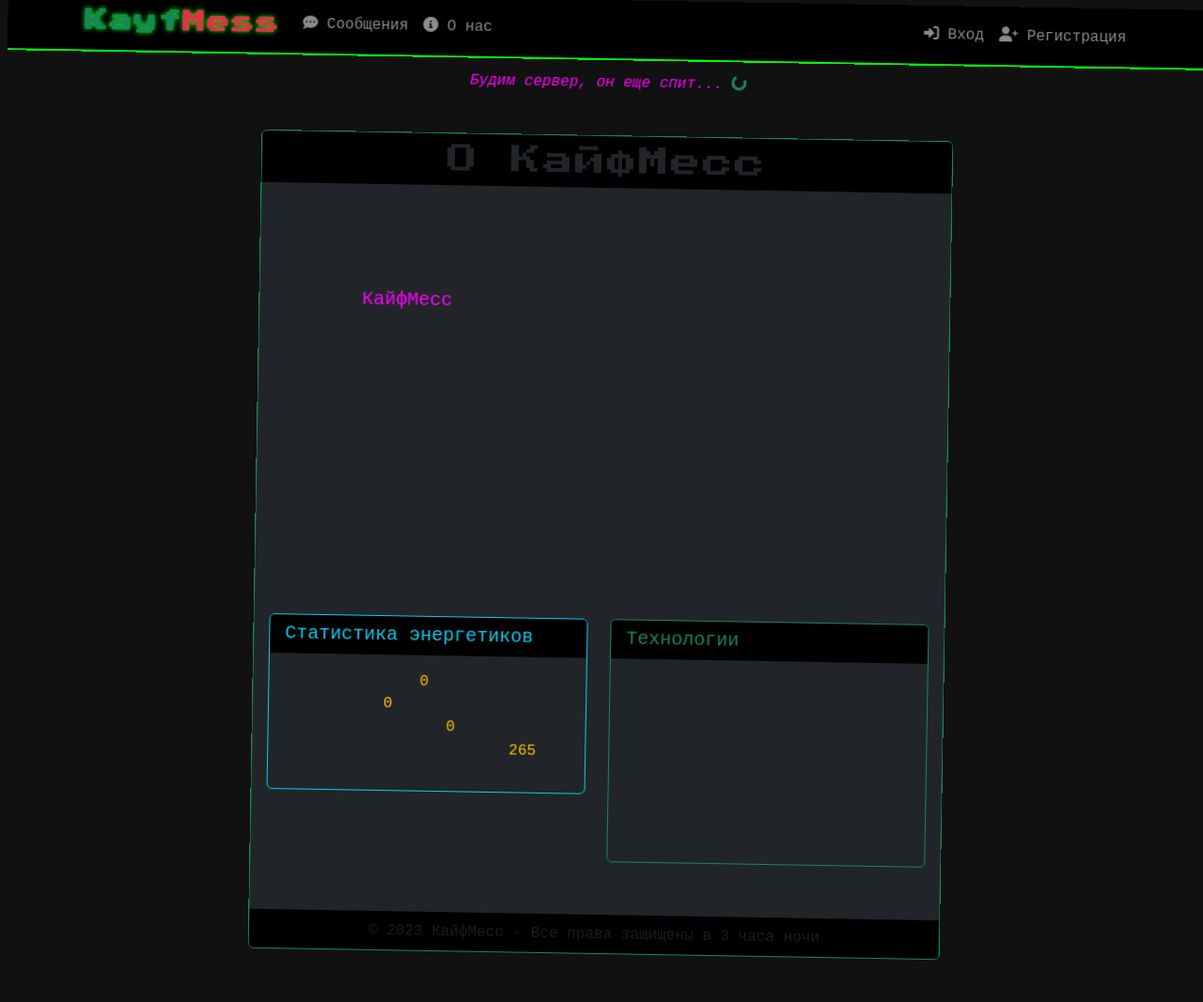
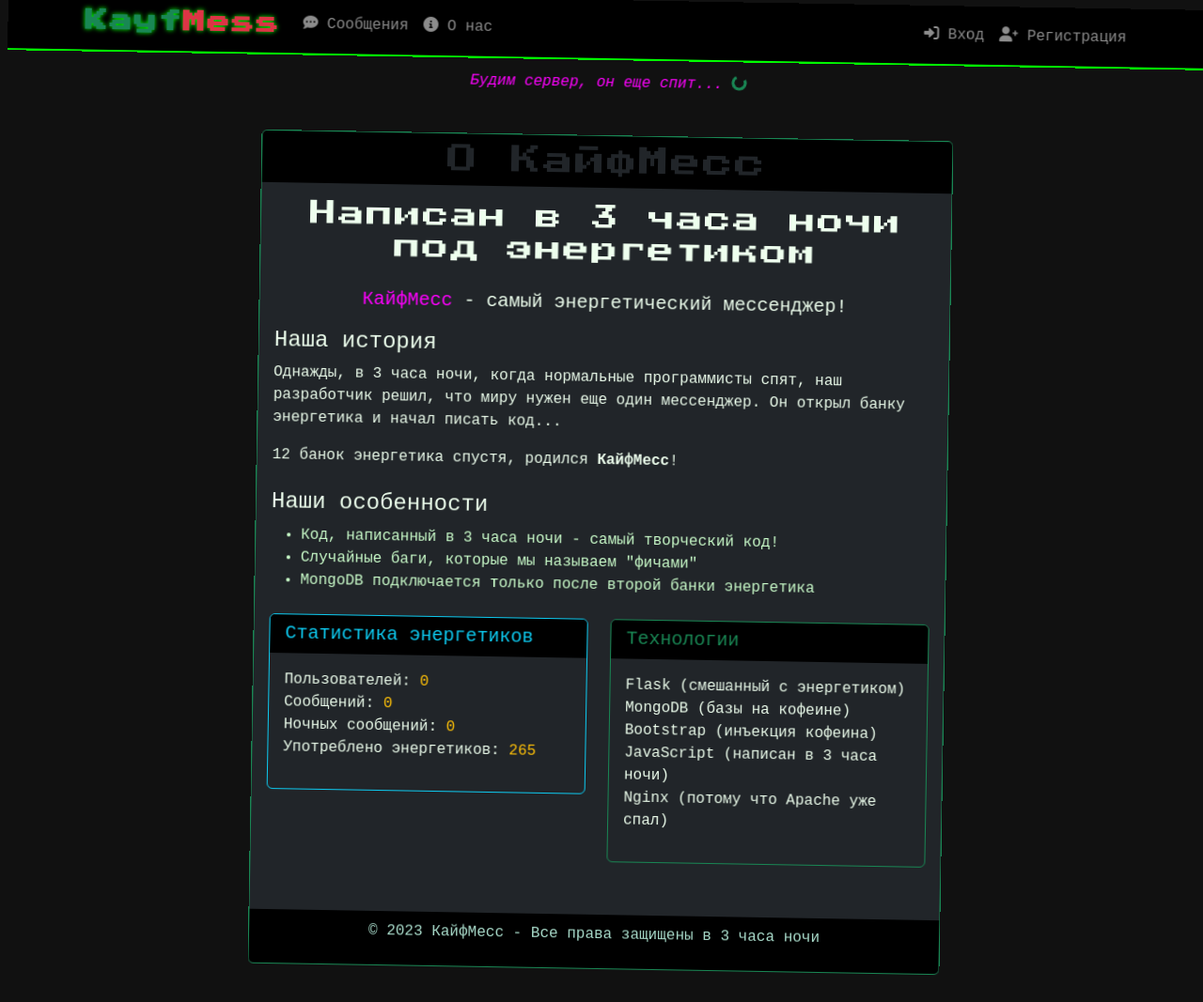
Before and after one commit to OccupiedNine220/KayfMess, a Flask app: a page that uses templates/base.html in a window 1280 px wide. Shown: the whole page at 94% size. Before the commit the page ends 1022 px from the top, so only its background shows below. Run offline with Flask 3, Linux system fonts and the light colour scheme; data that the repository does not hold is empty.

Commit message:
афлцвт

```diff
--- a/templates/about.html
+++ b/templates/about.html
@@ -21,13 +21,13 @@
 
                     <div class="mb-4">
                         <h4>Наша история</h4>
-                        <p>Однажды, в 3 часа ночи, когда нормальные программисты спят, наш разработчик решил, что миру нужен еще один мессенджер. Он открыл банку энергетика и начал писать код...</p>
-                        <p>12 банок энергетика спустя, родился <strong>КайфМесс</strong>!</p>
+                        <p style="color: #eeffee;">Однажды, в 3 часа ночи, когда нормальные программисты спят, наш разработчик решил, что миру нужен еще один мессенджер. Он открыл банку энергетика и начал писать код...</p>
+                        <p style="color: #eeffee;">12 банок энергетика спустя, родился <strong>КайфМесс</strong>!</p>
                     </div>
 
                     <div class="mb-4">
                         <h4>Наши особенности</h4>
-                        <ul>
+                        <ul style="color: #ccffcc;">
                             <li>Код, написанный в 3 часа ночи - самый творческий код!</li>
                             <li>Случайные баги, которые мы называем "фичами"</li>
                             <li>MongoDB подключается только после второй банки энергетика</li>
@@ -42,10 +42,10 @@
                                 </div>
                                 <div class="card-body">
                                     <ul class="list-unstyled">
-                                        <li>Пользователей: <span class="text-warning">{{ stats.users_count }}</span></li>
-                                        <li>Сообщений: <span class="text-warning">{{ stats.messages_count }}</span></li>
-                                        <li>Ночных сообщений: <span class="text-warning">{{ stats.night_messages }}</span></li>
-                                        <li>Употреблено энергетиков: <span class="text-warning">{{ stats.energy_consumed }}</span></li>
+                                        <li style="color: #eeffee;">Пользователей: <span class="text-warning">{{ stats.users_count }}</span></li>
+                                        <li style="color: #eeffee;">Сообщений: <span class="text-warning">{{ stats.messages_count }}</span></li>
+                                        <li style="color: #eeffee;">Ночных сообщений: <span class="text-warning">{{ stats.night_messages }}</span></li>
+                                        <li style="color: #eeffee;">Употреблено энергетиков: <span class="text-warning">{{ stats.energy_consumed }}</span></li>
                                     </ul>
                                 </div>
                             </div>
@@ -57,11 +57,11 @@
                                 </div>
                                 <div class="card-body">
                                     <ul class="list-unstyled">
-                                        <li>Flask (смешанный с энергетиком)</li>
-                                        <li>MongoDB (базы на кофеине)</li>
-                                        <li>Bootstrap (инъекция кофеина)</li>
-                                        <li>JavaScript (написан в 3 часа ночи)</li>
-                                        <li>Nginx (потому что Apache уже спал)</li>
+                                        <li style="color: #eeffee;">Flask (смешанный с энергетиком)</li>
+                                        <li style="color: #eeffee;">MongoDB (базы на кофеине)</li>
+                                        <li style="color: #eeffee;">Bootstrap (инъекция кофеина)</li>
+                                        <li style="color: #eeffee;">JavaScript (написан в 3 часа ночи)</li>
+                                        <li style="color: #eeffee;">Nginx (потому что Apache уже спал)</li>
                                     </ul>
                                 </div>
                             </div>
@@ -70,7 +70,7 @@
                 </div>
             </div>
             <div class="card-footer bg-black text-center">
-                <p class="text-muted mb-0">© 2023 КайфМесс - Все права защищены в 3 часа ночи</p>
+                <p style="color: #aaddcc;">© 2023 КайфМесс - Все права защищены в 3 часа ночи</p>
             </div>
         </div>
     </div>
--- a/templates/base.html
+++ b/templates/base.html
@@ -17,6 +17,26 @@
             font-family: 'Courier New', monospace;
             min-height: 100vh;
             padding-top: 56px;
+        }
+        /* Переопределяем мутированный текст, чтобы был виден на тёмном фоне */
+        .text-muted {
+            color: #99bbaa !important;
+        }
+        /* Улучшаем контраст для мелких текстов */
+        small {
+            color: #aaddcc !important;
+        }
+        /* Улучшение читаемости для списков */
+        ul.text-muted li {
+            color: #aaddcc !important;
+        }
+        /* Улучшение контраста для подвала карточек */
+        .card-footer {
+            color: #aaddcc !important;
+        }
+        /* Улучшение контраста для основного текста */
+        .card-body {
+            color: #eeffee;
         }
         .navbar-brand {
             font-weight: bold;
@@ -46,6 +66,9 @@
             margin-bottom: 15px;
             border-radius: 5px;
             transition: all 0.3s;
+        }
+        .message-content {
+            color: #ffffff;
         }
         .message-container:hover {
             transform: scale(1.01);
@@ -126,6 +149,16 @@
             50% { transform: rotate(0); }
             75% { transform: rotate(-1deg); }
             100% { transform: rotate(0); }
+        }
+        /* Переопределение стилей Alert для лучшего контраста */
+        .alert-info {
+            background-color: #1a3a5a;
+            color: #aaddff;
+            border-color: #2a5a8a;
+        }
+        /* Переопределение для текста в списках */
+        ul li {
+            color: #ccffcc;
         }
     </style>
     <!-- Google Fonts -->
--- a/wsgi.py
+++ b/wsgi.py
@@ -12,6 +12,12 @@
 # Импортируем приложение
 from app import app
 
+# Загружаем конфигурацию экземпляра (для systemd service)
+instance_config = os.path.join(os.path.dirname(__file__), 'instance', 'config.py')
+if os.path.exists(instance_config):
+    app.config.from_pyfile(instance_config)
+    print(f"Loaded instance configuration from {instance_config}")
+
 if __name__ == '__main__':
     # Запускаем приложение напрямую только в режиме отладки
     app.run(host='0.0.0.0', port=8000)
```
Also changed, not shown: templates/login.html (+4 -4 lines), templates/messages.html (+7 -7 lines), templates/register.html (+7 -7 lines).
